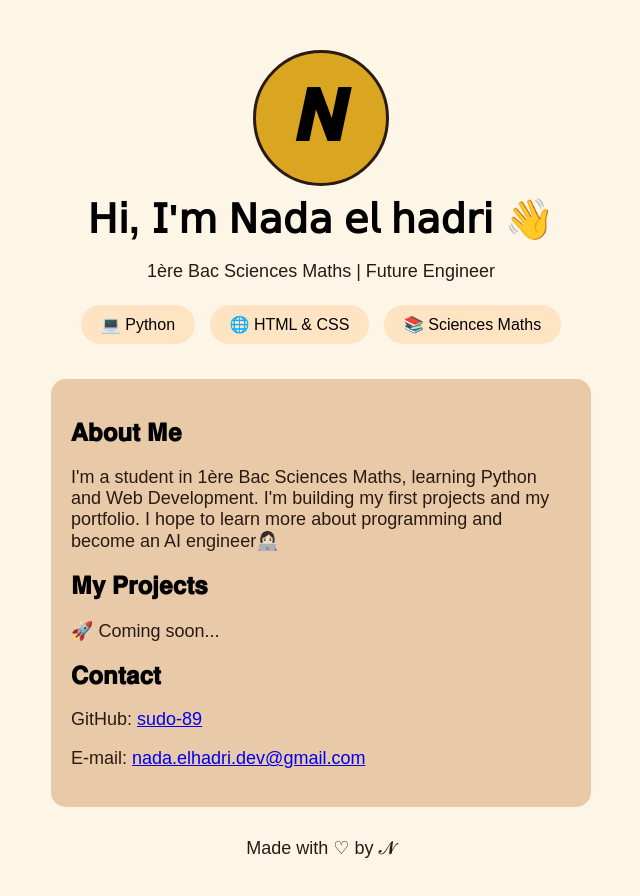
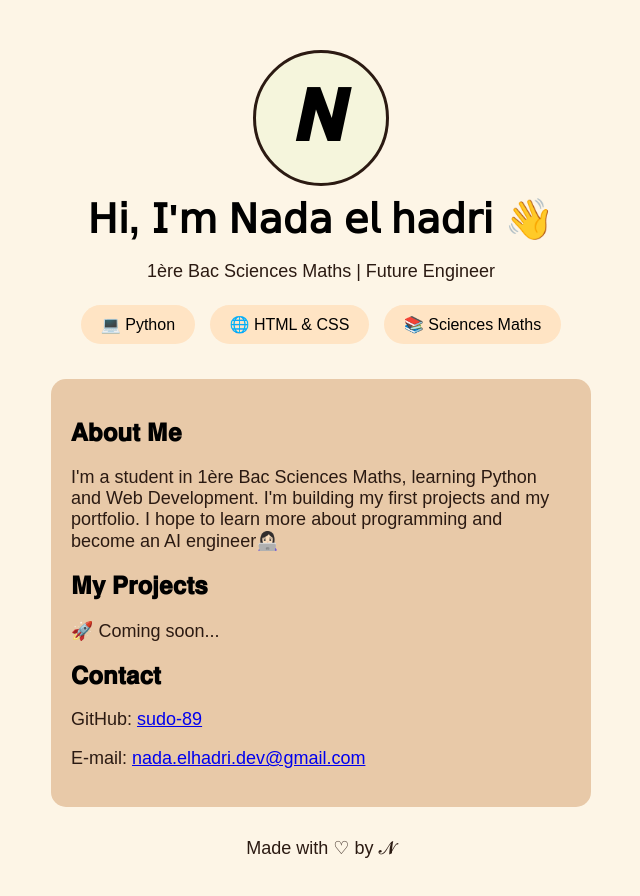
Before and after one commit to sudo-89/Portofilio, a plain HTML site: page index.html in a window 1280 px wide. Shown: the whole page, without its empty margins (319-959 px from the left). Drawn offline with Linux system fonts and the light colour scheme.

Commit message:
Update index.html

```diff
--- a/index.html
+++ b/index.html
@@ -9,7 +9,7 @@
   .avatar {
   width: 130px;
   height: 130px;
-  background: #DAA520;
+  background: #F5F5DC;
   border: 3px solid #2B1A12;
   border-radius: 50%;
   display: flex;
```
